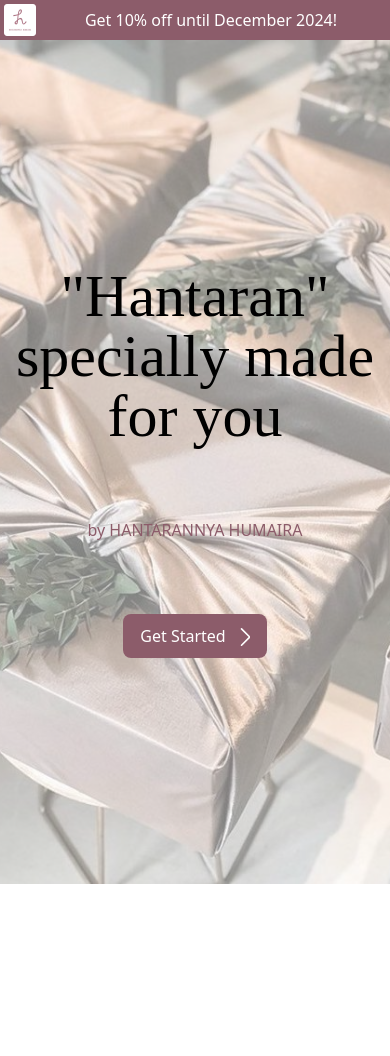
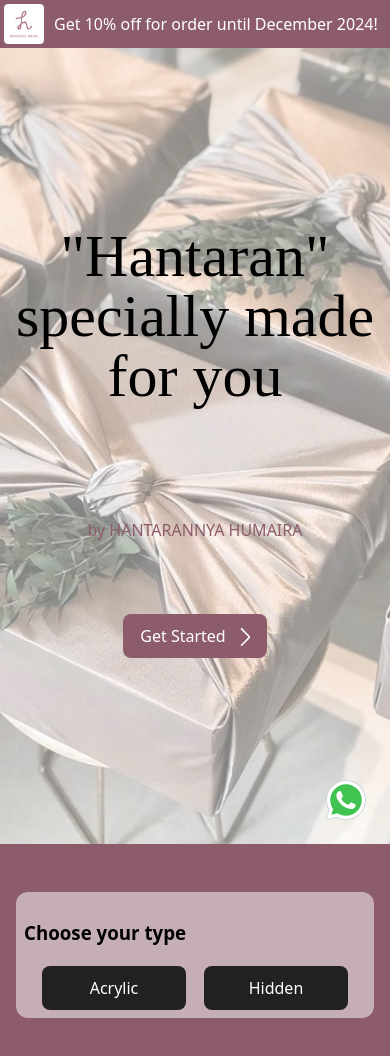
Before and after one commit to assidiqi598/hantarannya-humaira-vite, a React (Vite) app: page / in a window 390 px wide. Shown: the top 1056 px of the page. Before the commit the page ends 908 px from the top, so only its background shows below. Built offline with nearby package versions, Linux system fonts and the light colour scheme; a web font is replaced by a local one.

Commit message:
start making choosing section; add whatsapp logo

```diff
--- a/src/App.tsx
+++ b/src/App.tsx
@@ -1,4 +1,5 @@
 import "./App.css";
+import WhatsApp from "./components/whatsapp";
 import Header from "./sections/header";
 import MainChoosing from "./sections/main-choosing";
 import MainIntro from "./sections/main-intro";
@@ -8,7 +9,8 @@ import MainIntro from "./sections/main-intro";
 function App() {
   return (
     <>
-      <Header info="Get 10% off until December 2024!" />
+      <Header info="Get 10% off for order until December 2024!" />
+      <WhatsApp />
       <MainIntro />
       <MainChoosing />
     </>
--- a/src/components/button/button.tsx
+++ b/src/components/button/index.tsx
@@ -8,6 +8,7 @@ interface IButton extends React.PropsWithChildren {
   additionalClassNames?: Array<string>;
   id: string;
   condition?: any;
+  onClick?: Function;
 }
 
 const Button: FC<IButton> = ({
@@ -17,6 +18,7 @@ const Button: FC<IButton> = ({
   textColor = "text-white",
   additionalClassNames = [],
   condition = {},
+  onClick = () => {}
 }) => {
   return (
     <button
@@ -28,6 +30,7 @@ const Button: FC<IButton> = ({
         additionalClassNames,
         { ...condition }
       )}
+      onClick={() => onClick()}
     >
       {children}
     </button>
--- /dev/null
+++ b/src/components/whatsapp/index.tsx
@@ -0,0 +1,8 @@
+import "./whatsapp.css";
+export default function WhatsApp() {
+  return (
+    <div className="whatsapp fixed bottom-5 right-5">
+      <img src="/src/assets/whatsapp.svg" alt="whatsapp" />
+    </div>
+  );
+}
--- /dev/null
+++ b/src/components/whatsapp/whatsapp.css
@@ -0,0 +1,19 @@
+/* .whatsapp {
+  animation-name: whatsapp;
+  animation-iteration-count: infinite;
+  animation-duration: 2s;
+  animation-timing-function: ease-in-out;
+  transform-origin: center;
+}
+
+@keyframes whatsapp {
+  0% {
+    width: 2rem;
+  }
+  50% {
+    width: 2.5rem;
+  }
+  100% {
+    width: 2rem;
+  }
+} */
--- a/src/index.css
+++ b/src/index.css
@@ -1,3 +1,63 @@
 @tailwind base;
 @tailwind components;
 @tailwind utilities;
+
+h1 {
+  display: block;
+  font-size: 2em;
+  margin-top: 0.67em;
+  margin-bottom: 0.67em;
+  margin-left: 0;
+  margin-right: 0;
+  font-weight: bold;
+}
+
+h2 {
+  display: block;
+  font-size: 1.5em;
+  margin-top: 0.83em;
+  margin-bottom: 0.83em;
+  margin-left: 0;
+  margin-right: 0;
+  font-weight: bold;
+}
+
+h3 {
+  display: block;
+  font-size: 1.17em;
+  margin-top: 1em;
+  margin-bottom: 1em;
+  margin-left: 0;
+  margin-right: 0;
+  font-weight: bold;
+}
+
+h4 {
+  display: block;
+  font-size: 1em;
+  margin-top: 1.33em;
+  margin-bottom: 1.33em;
+  margin-left: 0;
+  margin-right: 0;
+  font-weight: bold;
+}
+
+h5 {
+  display: block;
+  font-size: 0.83em;
+  margin-top: 1.67em;
+  margin-bottom: 1.67em;
+  margin-left: 0;
+  margin-right: 0;
+  font-weight: bold;
+}
+
+h6 {
+  display: block;
+  font-size: 0.67em;
+  margin-top: 2.33em;
+  margin-bottom: 2.33em;
+  margin-left: 0;
+  margin-right: 0;
+  font-weight: bold;
+}
--- a/src/sections/header/index.tsx
+++ b/src/sections/header/index.tsx
@@ -6,11 +6,15 @@ interface IHeader {
 
 const Header: FC<IHeader> = ({ info }) => {
   return (
-    <div className="bg-pink-600 sticky left-0 top-0 h-10 flex align-center p-1">
-      <img
-        src="/src/assets/logo.png"
-        alt="hantaran seserahan hantarannya humaira"
-      />
+    <div id="header" className="bg-pink-600 fixed left-0 top-0 min-h-10 w-screen flex justify-start items-center">
+      <a href="/">
+        <img
+          src="/src/assets/logo.png"
+          alt="hantaran seserahan hantarannya humaira"
+          className="m-1 h-10 w-10"
+        />
+      </a>
+
       {info && <p className="p-0 m-1 text-center text-white w-full">{info}</p>}
     </div>
   );
--- a/src/sections/main-choosing/index.tsx
+++ b/src/sections/main-choosing/index.tsx
@@ -1,10 +1,17 @@
+import Button from "../../components/button";
 
 export default function MainChoosing() {
-    return (
-        <div className='main-choosing'>
-            <div className='flex flex-col items-center justify-center p-3'>
-
-            </div>
+  return (
+    <div id="main-choosing" className="flex items-start justify-center h-screen bg-pink-600 p-4">
+      <div className="flex flex-col items-start justify-center rounded-xl bg-white/50 p-2 mt-8 w-full lg:w-1/2">
+        <div id="type-choosing" className="flex flex-col items-start w-full">
+          <h3>Choose your type</h3>
+          <div className="flex items-center justify-evenly w-full">
+            <Button id="btn-choosing-acrylic">Acrylic</Button>
+            <Button id="btn-choosing-hidden">Hidden</Button>
+          </div>
         </div>
-    )
+      </div>
+    </div>
+  );
 }
--- a/src/sections/main-intro/index.tsx
+++ b/src/sections/main-intro/index.tsx
@@ -1,9 +1,14 @@
-import Button from "../../components/button/button";
+import Button from "../../components/button";
 import "./main-intro.css";
 
 export default function MainIntro() {
+  const goToMainChoosing = () => {
+    const typeChoosing = document.getElementById("type-choosing")?.offsetTop;
+    window.scrollTo({ top: typeChoosing, behavior: "smooth" });
+  };
+
   return (
-    <section className="bg-main-intro bg-center bg-no-repeat bg-cover h-screen w-screen lg:w-full lg:bg-none lg:flex">
+    <section className="bg-main-intro bg-center bg-no-repeat bg-cover h-screen w-screen lg:w-full lg:max-h-screen lg:bg-none lg:flex">
       <div className="bg-white/50 flex flex-col items-center justify-center p-3 w-full h-full lg:w-1/2 lg:px-0">
         <h1 className="main-intro-title text-6xl text-center">
           "Hantaran" specially made for you
@@ -12,11 +17,11 @@ export default function MainIntro() {
         <p></p>
         <br />
         <br />
-        <h6 className="text-pink-600">by HANTARANNYA HUMAIRA</h6>
+        <p className="text-pink-600">by HANTARANNYA HUMAIRA</p>
         <br />
         <br />
         <br />
-        <Button id="main-intro-btn" bgColor="bg-pink-600">
+        <Button id="main-intro-btn" bgColor="bg-pink-600" onClick={goToMainChoosing}>
           Get Started{" "}
           <svg
             xmlns="http://www.w3.org/2000/svg"
@@ -36,7 +41,7 @@ export default function MainIntro() {
         <img
           src="/src/assets/hantaran-acrylic.jpg"
           alt="hantaran seserahan acrylic not hidden"
-          className="h-4/5 border-4 border-double rounded-xl"
+          className="h-4/5 border-8 border-double border-pink-600 rounded-xl"
         />
       </div>
     </section>
--- a/src/sections/main-intro/main-intro.css
+++ b/src/sections/main-intro/main-intro.css
@@ -12,7 +12,7 @@
   animation-name: chevron-right;
   animation-iteration-count: infinite;
   animation-duration: 2s;
-  animation-timing-function: ease;
+  animation-timing-function: ease-in-out;
 }
 
 @keyframes chevron-right {
@@ -20,7 +20,7 @@
     left: 0;
   }
   50% {
-    left: 0.5rem;
+    left: 0.2rem;
   }
   100% {
     left: 0;
```
Also changed, not shown: src/assets/whatsapp.svg (added).
